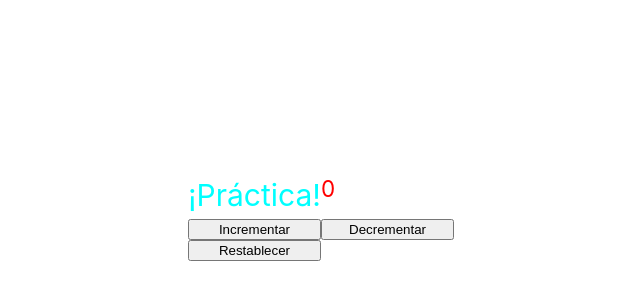
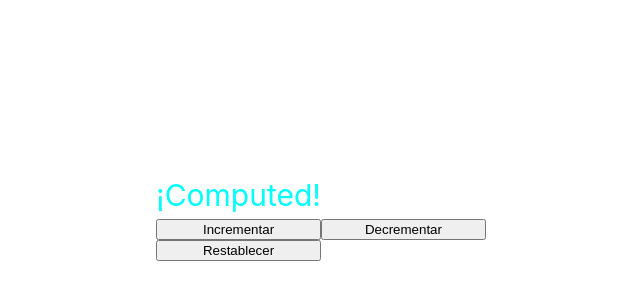
Before and after one commit to SolracNorud/VueJS3_curso, a Vue app in the folder mi-primer-vue/: page / in a window 1280 px wide. Shown: the part 184-484 px from the top of the page, without its empty margins (319-959 px from the left). Built offline with nearby package versions, Linux system fonts and the light colour scheme.

Commit message:
Computed

```diff
--- a/mi-primer-vue/src/App.vue
+++ b/mi-primer-vue/src/App.vue
@@ -1,5 +1,5 @@
 <script setup>
-import {ref} from 'vue'
+import {ref, computed} from 'vue'
 
 const counter = ref(0)
 
@@ -8,14 +8,17 @@ const increment = () => counter.value++
 const decrement = () => counter.value--
 const reset = () => counter.value = 0
 
-if (counter.value < 0){
-  color.value  = ref(1)
-}
+const classCounter = computed(() => {
+    if (counter.value === 0) {
+        return "zero";
+    }
+    return counter.value > 0 ? "positive" : "negative";
+});
 </script>
 
 <template>
-  <h1> ¡Práctica! </h1>
-  <h2 :class="counter > 0 ? 'positive' : 'negative' ">{{ counter }}</h2>
+  <h1> ¡Computed! </h1>
+  <h2 :class="classCounter">{{ counter }}</h2>
   <button @click="increment()">Incrementar</button>
   <button @click="decrement()">Decrementar</button>
   <button @click="reset()">Restablecer</button>
@@ -32,4 +35,7 @@ h1 {
 .negative {
   color: red;
 }
+.zero{
+  color: white;
+}
 </style>
```
